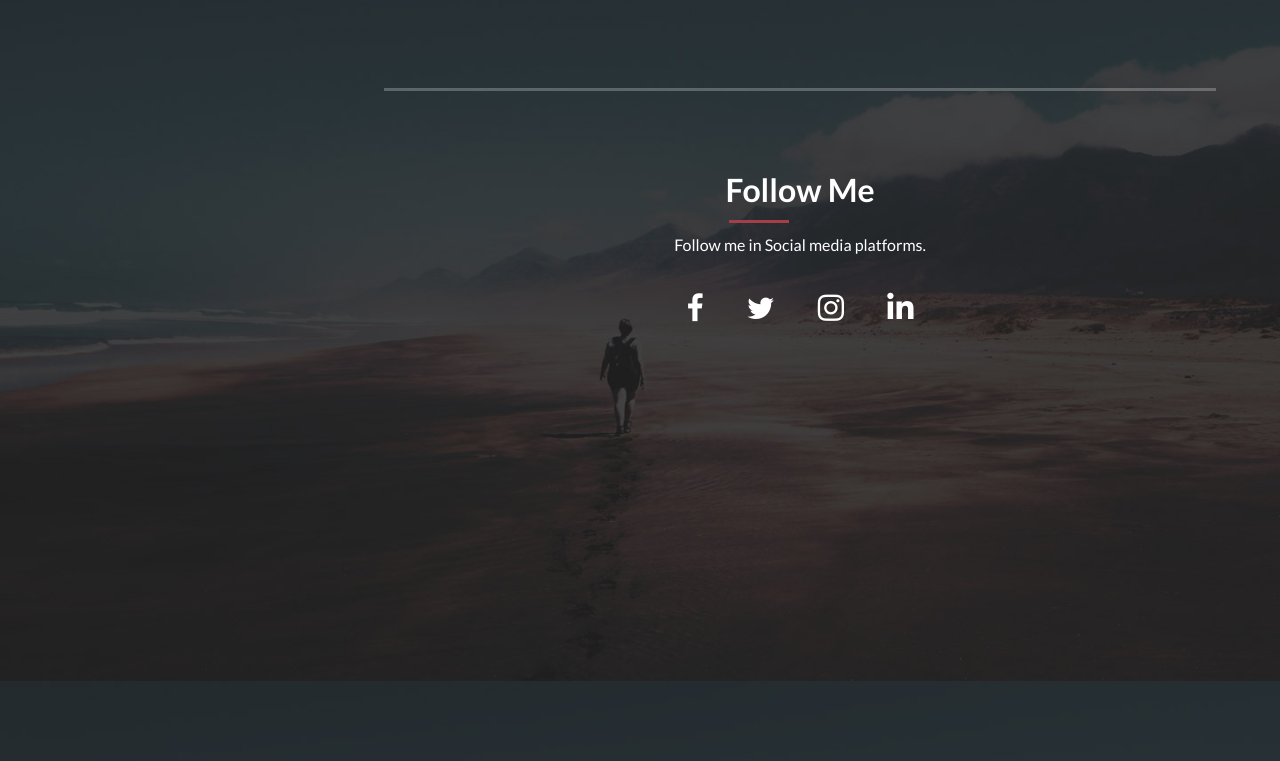
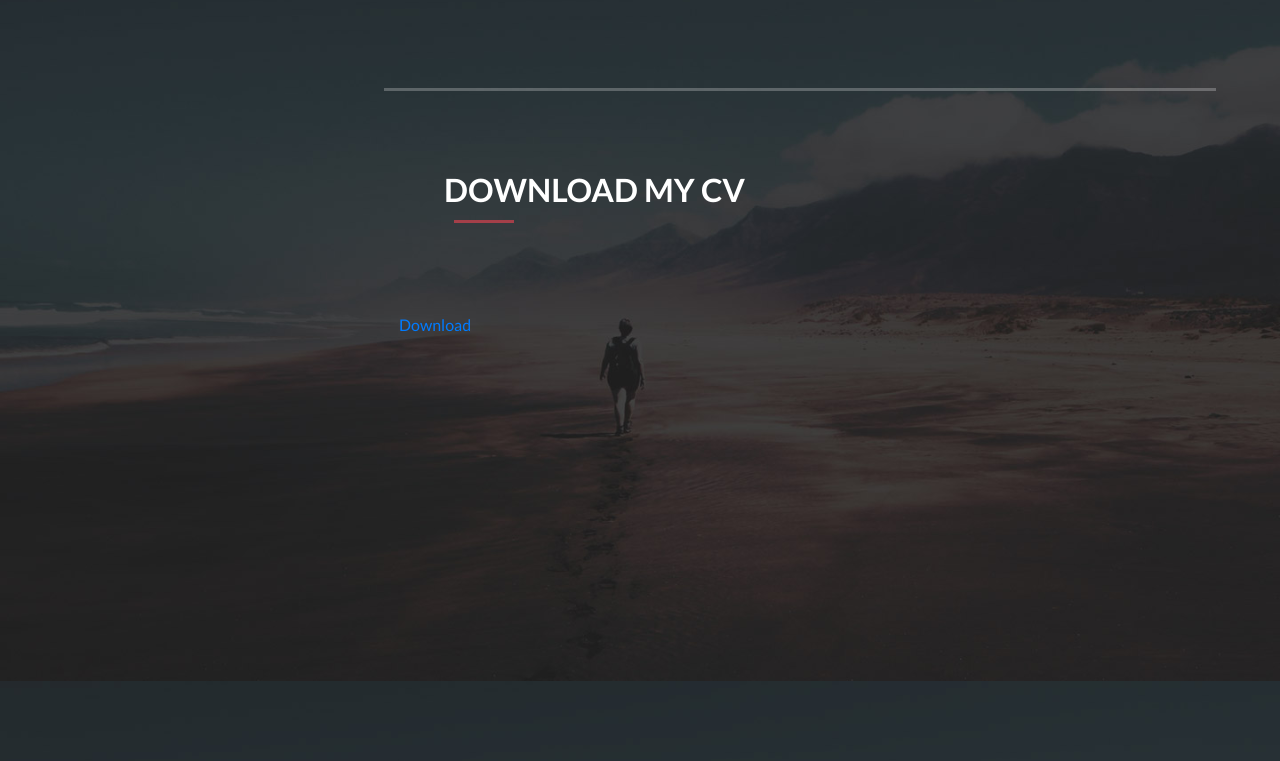
Before and after one commit to ali-elkholy/About, a plain HTML site: page index.html in a window 1280 px wide. Shown: the part 2519-3280 px from the top of the page. Drawn offline with Linux system fonts and the light colour scheme.

Commit message:
Update index.html

```diff
--- a/index.html
+++ b/index.html
@@ -225,7 +225,22 @@ network issues related to VoIP systems.
         </div>
       </section>
 
+             <section class="section my-services" data-section="section2">
+        <div class="container">
+          <div class="section-heading">
+            <h2>DOWNLOAD MY CV </h2>
+            <div class="line-dec"></div>
 
+          </div>
+            <div class="row">
+            <div class="col-12">
+                <div class="centered-container">
+  <a href="assets/Ali%20Ibrahim%20Ali.pdf" class="download-button">Download</a>
+</div>
+                </div>
+            </div>
+                 </div>
+        </section>
 
       <section class="section contact-me" data-section="section4">
         <div class="container">
@@ -241,6 +256,8 @@ network issues related to VoIP systems.
 
         </div>
       </section>
+
+
     </div>
 
     <!-- Scripts -->
```
